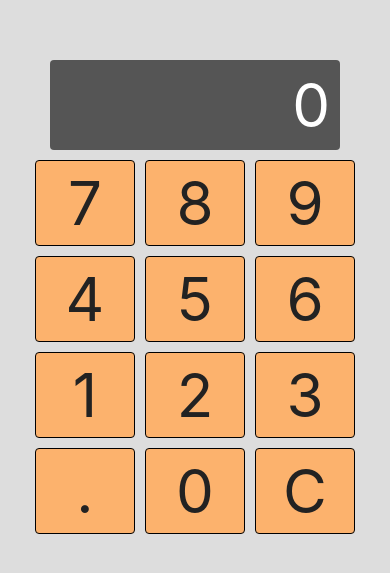
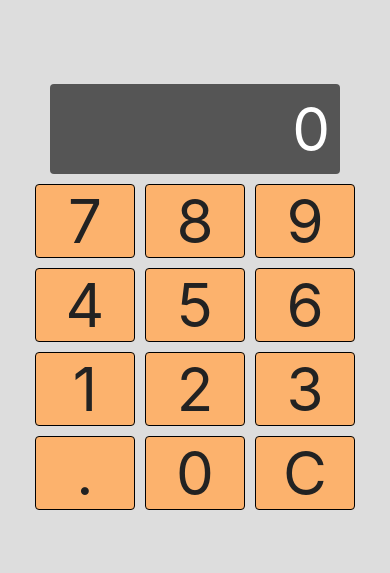
Before and after one commit to davidngu3/-trainer, a React Native app: screen / in a window 390 px wide. Shown: the part 125-698 px from the top of the page. Built offline with nearby package versions, Linux system fonts and the light colour scheme.

Commit message:
more styling

```diff
--- a/App.js
+++ b/App.js
@@ -58,7 +58,7 @@ const styles = StyleSheet.create({
     flexDirection: 'column',
     justifyContent: 'center',
     alignItems: 'center',
-    paddingVertical: 180,
+    paddingVertical: 220,
     paddingHorizontal: 50,
   },
   screen: {
@@ -89,7 +89,6 @@ const styles = StyleSheet.create({
     color: "#222",
   },
   keypad: {
-    flex: 1,
     flexDirection: 'column',
   },
   keypadRow: {
```
